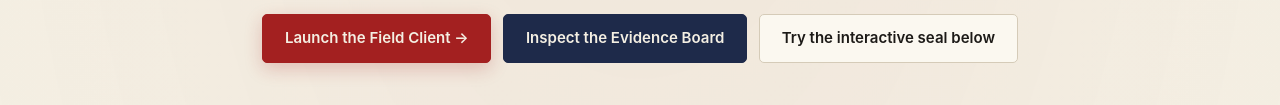
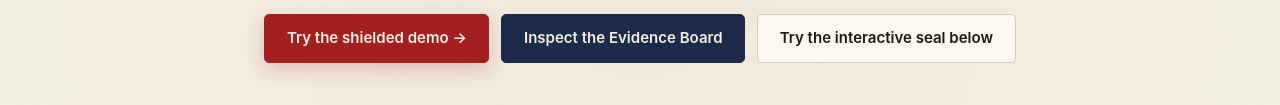
Before and after one commit to sneldao/vickrey, a plain HTML site: page apps/site/index.html in a window 1280 px wide. Shown: the part 403-508 px from the top of the page. Drawn offline with Linux system fonts and the light colour scheme; no server answers.

Commit message:
Connect hosted clients to the verified regtest demo

```diff
--- a/apps/site/index.html
+++ b/apps/site/index.html
@@ -47,7 +47,7 @@
   </h1>
   <p>Sensitive field observations need evidence without a public map of who saw what. Vickrey signs records on your device and anchors their commitments in encrypted Zcash memos. Share one record when you choose; check its signature locally and its memo through the anchor service.</p>
   <div class="cta-row">
-    <a class="btn btn-wax" href="field/">Launch the Field Client →</a>
+    <a class="btn btn-wax" href="field/?anchor=shielded&amp;minDelay=0&amp;jitter=0">Try the shielded demo →</a>
     <a class="btn btn-notary" href="explorer/">Inspect the Evidence Board</a>
     <a class="btn btn-ghost" href="#playground">Try the interactive seal below</a>
   </div>
```
Also changed, not shown: 5 other files.
